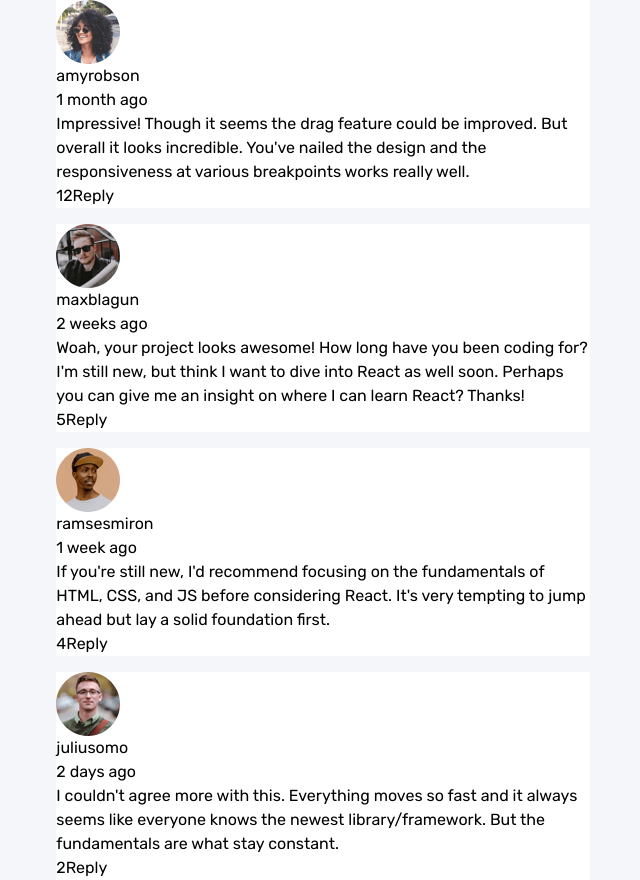
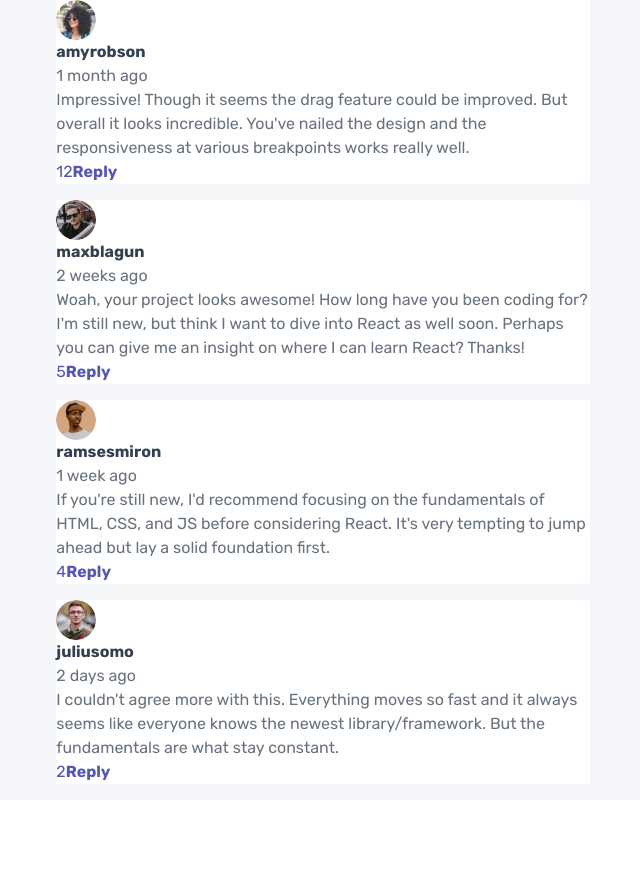
Before and after one commit to Silas310/interactive-comments-section, a React (Vite) app: page / in a window 1280 px wide. Shown: the whole page, without its empty margins (317-957 px from the left). After the commit the page ends 800 px from the top, so only its background shows below. Built offline with nearby package versions, Linux system fonts and the light colour scheme.

Commit message:
style: change comment component colors

```diff
--- a/src/components/Comment.jsx
+++ b/src/components/Comment.jsx
@@ -5,13 +5,17 @@ function Comment({ profileImage, username, comment, time, likes, replies }) {
       <section className="flex flex-col gap-4">
         <div className="bg-white">
           <div>
-            <img src={profileImage} alt="profile image" />
-            <h2>{username}</h2>
-            <span>{time}</span>
-            <p>{comment}</p>
+            <img
+              src={profileImage}
+              alt="profile image"
+              className="w-8 h-8 md:w-10 md:h-10 rounded-full object-cover"
+            />
+            <h2 className="text-grey-800 font-bold">{username}</h2>
+            <span className="text-grey-500">{time}</span>
+            <p className="text-grey-500">{comment}</p>
           </div>
-          <button>{likes}</button>
-          <button>Reply</button>
+          <button className="text-purple-600">{likes}</button>
+          <button className="text-purple-600 font-bold">Reply</button>
         </div>
 
         {replies?.length > 0 && (
```
